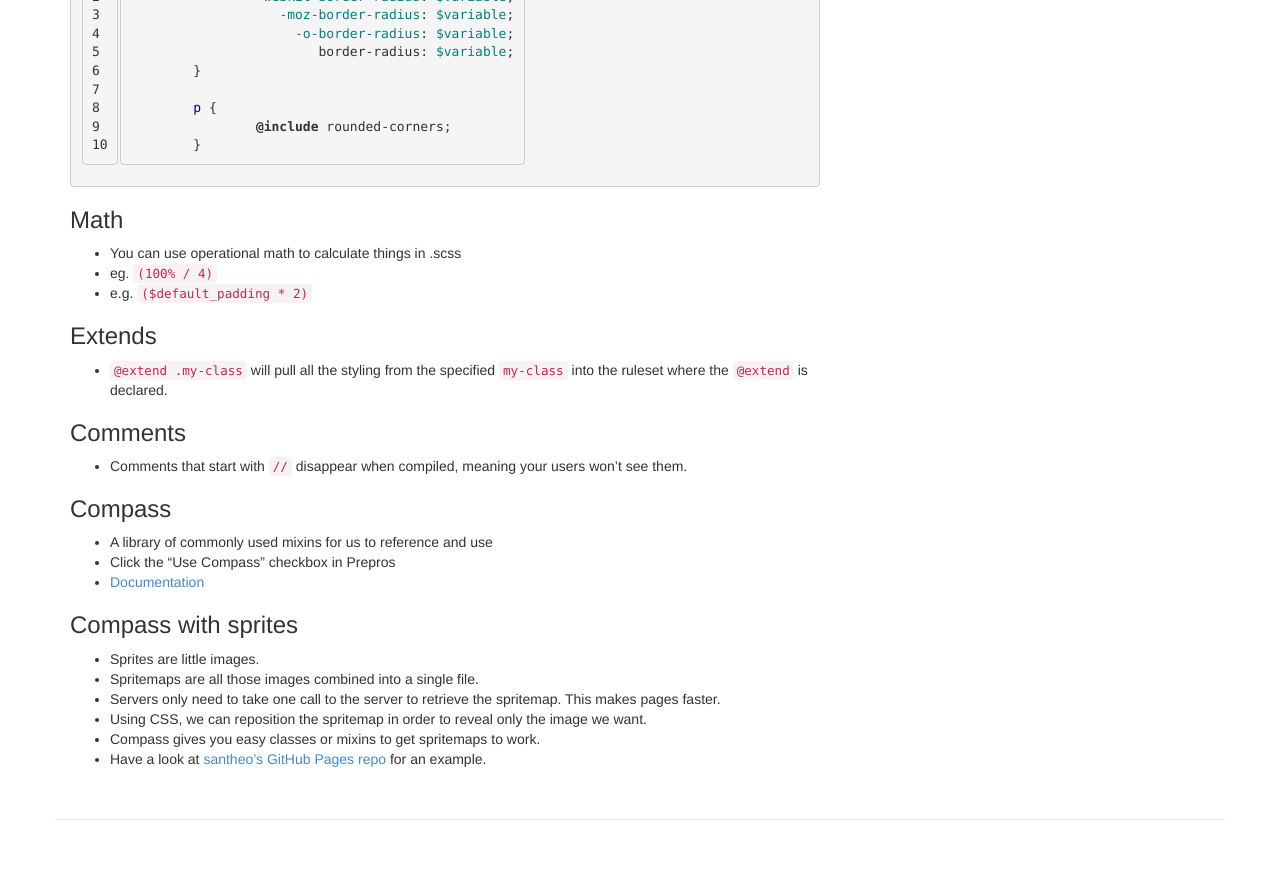
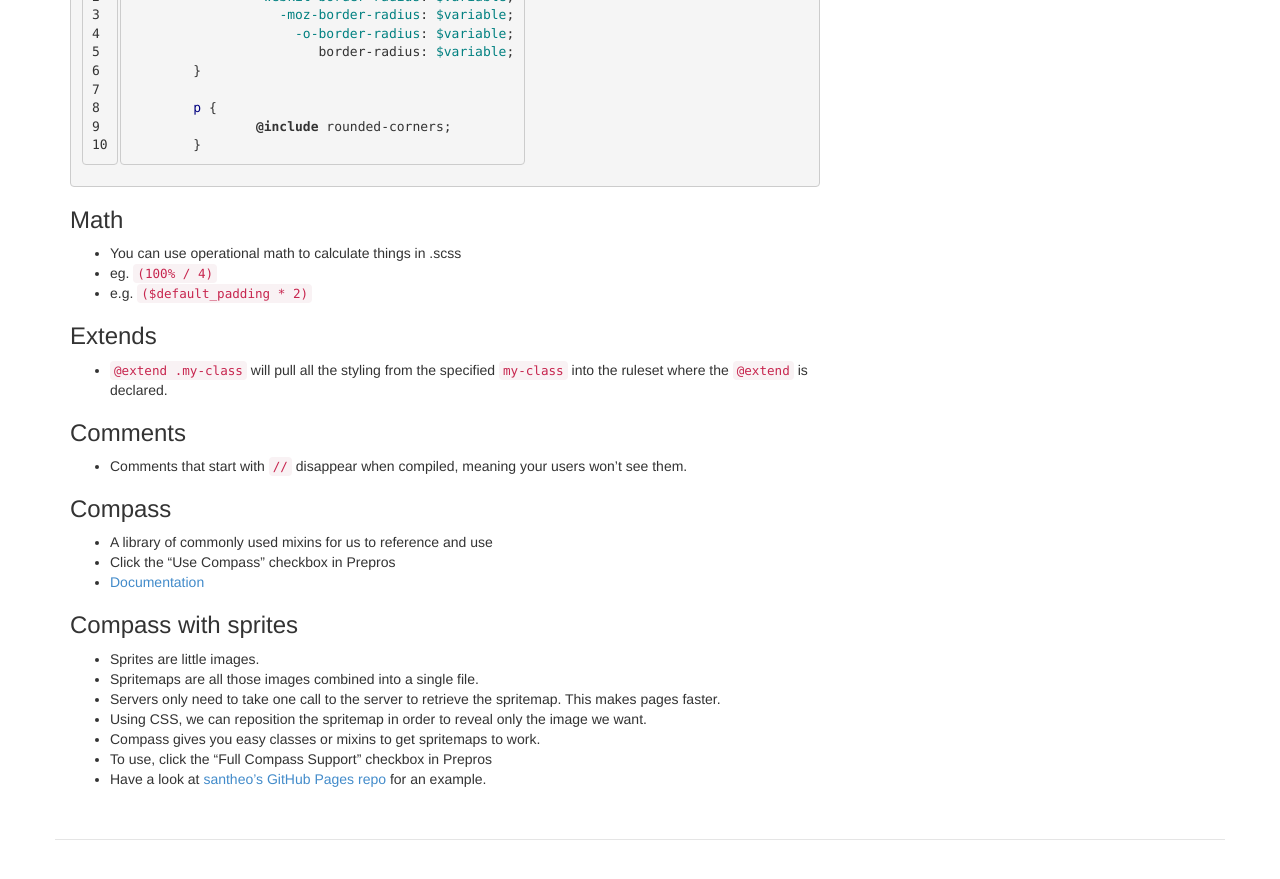
Before and after one commit to tsl-frontend/tsl-frontend.github.io, a Jekyll site: the page built from _posts/2013-11-11-13.md, in a window 1280 px wide and 900 px high, scrolled down 3035 px. Shown: the top 879 px of the window. Built offline with Jekyll 4.4.1, drawn with Linux system fonts in a browser that asks for light colours; Markdown is read by kramdown in place of the engine named in the settings.

Commit message:
Line about Prepros.

```diff
--- a/_posts/2013-11-11-13.md
+++ b/_posts/2013-11-11-13.md
@@ -180,4 +180,5 @@ Example with default value if none is specified:
 - Servers only need to take one call to the server to retrieve the spritemap. This makes pages faster.
 - Using CSS, we can reposition the spritemap in order to reveal only the image we want.
 - Compass gives you easy classes or mixins to get spritemaps to work.
+- To use, click the "Full Compass Support" checkbox in Prepros
 - Have a look at [santheo's GitHub Pages repo](https://github.com/santheo/santheo.github.io) for an example.
```
